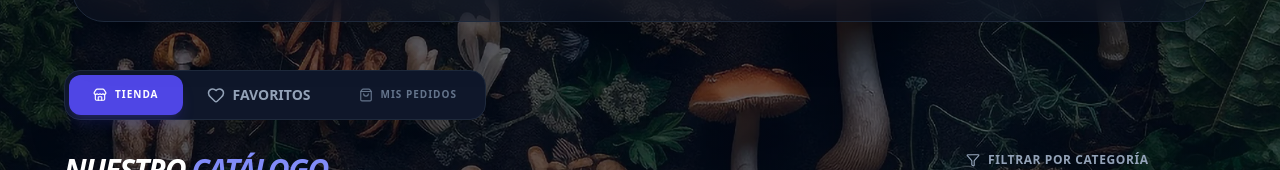
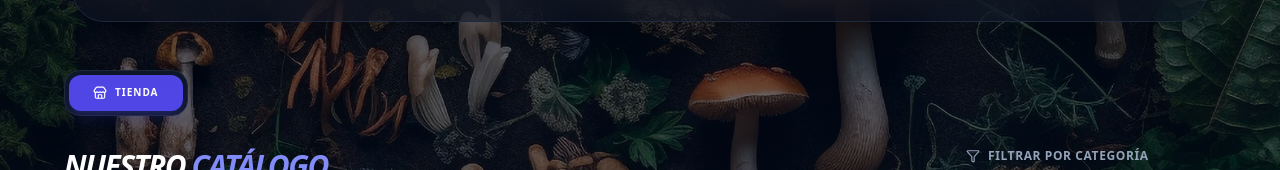
Before and after one commit to Fras28/FrontDynnamoEcommerce, a React (Vite) app: page /catalogo in a window 1280 px wide. Shown: the part 140-310 px from the top of the page. Built offline with nearby package versions, Linux system fonts and the light colour scheme; no server answers.

Commit message:
actualziacion para  no mostrar fav ni pedidos sin auth

```diff
--- a/src/components/user/UserView.tsx
+++ b/src/components/user/UserView.tsx
@@ -37,6 +37,13 @@ const UserView = () => {
       }
     }
   }, [searchParams, categories]);
+
+  // ✅ Resetear activeTab a 'shop' si el usuario hace logout y estaba en favoritos/pedidos
+  useEffect(() => {
+    if (!user && (activeTab === 'favorites' || activeTab === 'orders')) {
+      setActiveTab('shop');
+    }
+  }, [user, activeTab]);
 
   // ✅ Actualizar URL cuando cambia el filtro
   const handleCategoryChange = (categoryId: number | null) => {
@@ -146,6 +153,8 @@ const UserView = () => {
         >
           <Store size={14} /> TIENDA
         </button>
+        {/* ✅ Solo mostrar Favoritos si el usuario está autenticado */}
+        {user && (
           <button
               onClick={() => setActiveTab('favorites')}
               className={`flex items-center gap-2 px-6 py-2.5 rounded-xl font-bold text-sm transition-all ${
@@ -154,6 +163,10 @@ const UserView = () => {
             >
               <Heart size={18} /> FAVORITOS
             </button>
+        )}
+
+        {/* ✅ Solo mostrar Mis Pedidos si el usuario está autenticado */}
+        {user && (
           <button
             onClick={() => setActiveTab('orders')}
             className={`flex items-center gap-2 px-6 py-2.5 rounded-xl text-[10px] font-black tracking-widest transition-all ${
@@ -164,6 +177,7 @@ const UserView = () => {
           >
             <ShoppingBag size={14} /> MIS PEDIDOS
           </button>
+        )}
       </div>
 
       {activeTab === 'shop' ? (
```
Lines whose indentation alone changed are shown as unchanged.
